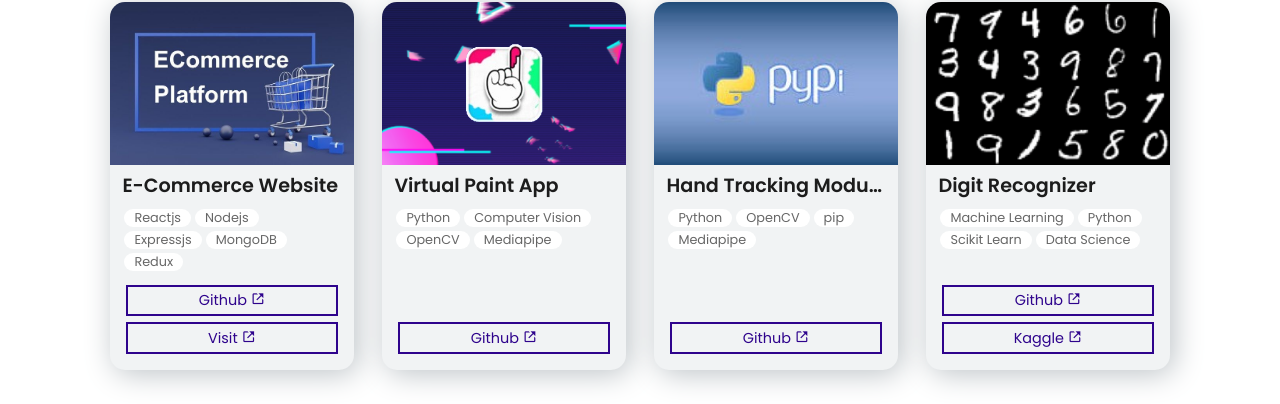
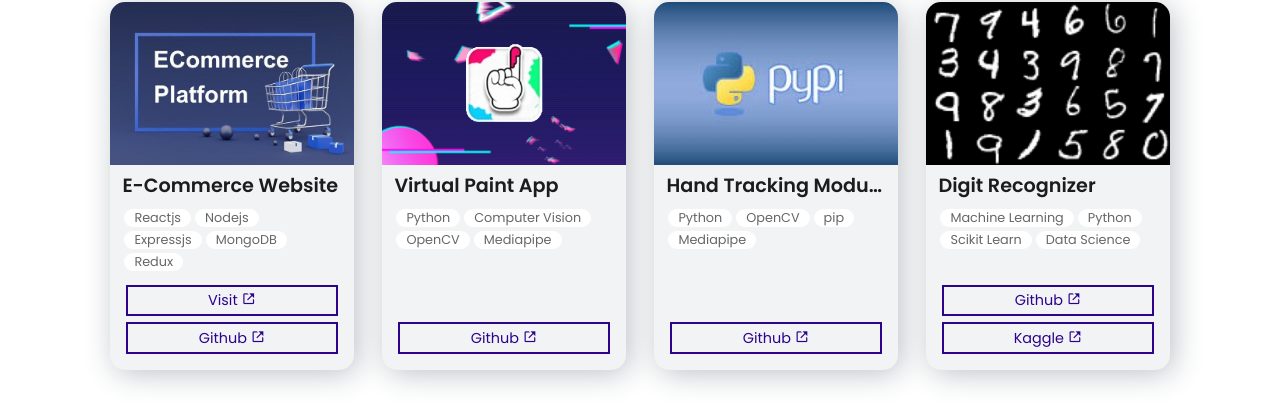
Before and after one commit to Harshbansal8705/portfolio, a React (Create React App) app: page / in a window 1280 px wide. Shown: the part 1146-1550 px from the top of the page. Built offline with nearby package versions, Linux system fonts and the light colour scheme.

Commit message:
Updated the github link of E-Commerce website

```diff
--- a/src/MyComponents/Projects.jsx
+++ b/src/MyComponents/Projects.jsx
@@ -14,10 +14,10 @@ export default function Projects() {
                     image={ECommerce}
                     title="E-Commerce Website"
                     tags={["Reactjs", "Nodejs", "Expressjs", "MongoDB", "Redux"]}
-                    description="This is a comprehensive E-Commerce website created with MERN Stack, integrating user authentication, advanced cart and product management, optimizing the product list with brand and category filters."
+                    description="This is a comprehensive E-Commerce website created with MERN Stack, integrating user authentication, cart and product management, optimizing the product list with brand and category filters."
                     links={{
-                        "github": "https://github.com/Harshbansal8705/Digit-Recognize",
-                        "visit": "https://ecommerce-steel-eight.vercel.app/"
+                        "visit": "https://ecommerce-steel-eight.vercel.app/",
+                        "github": "https://github.com/Harshbansal8705/ECommerce-Website"
                     }}
                 />
                 <Project
```
